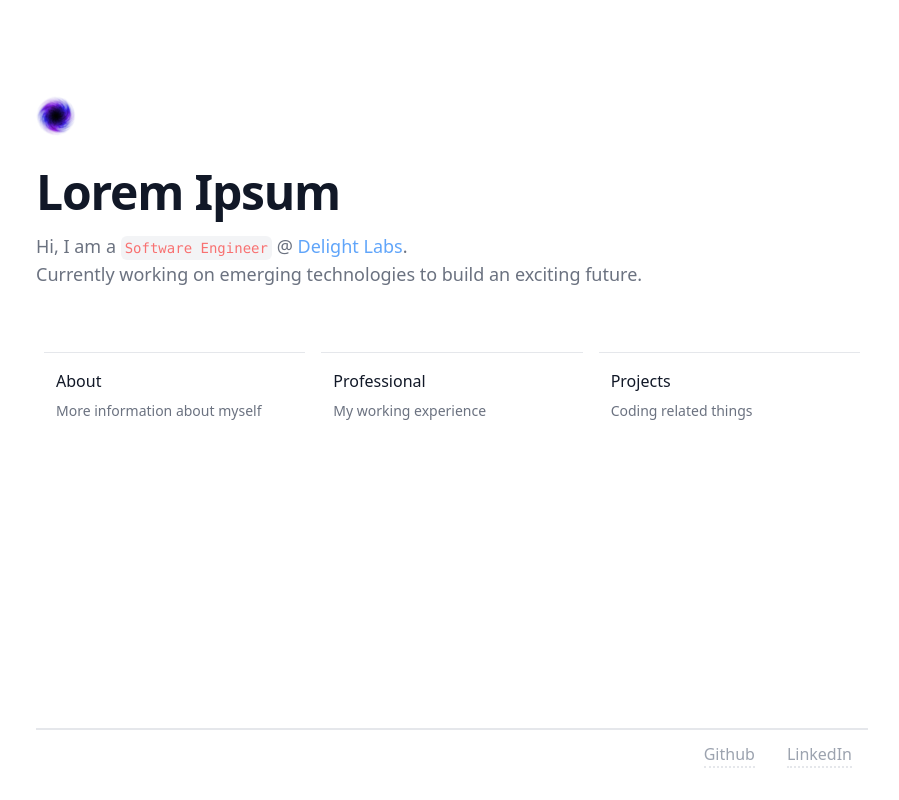
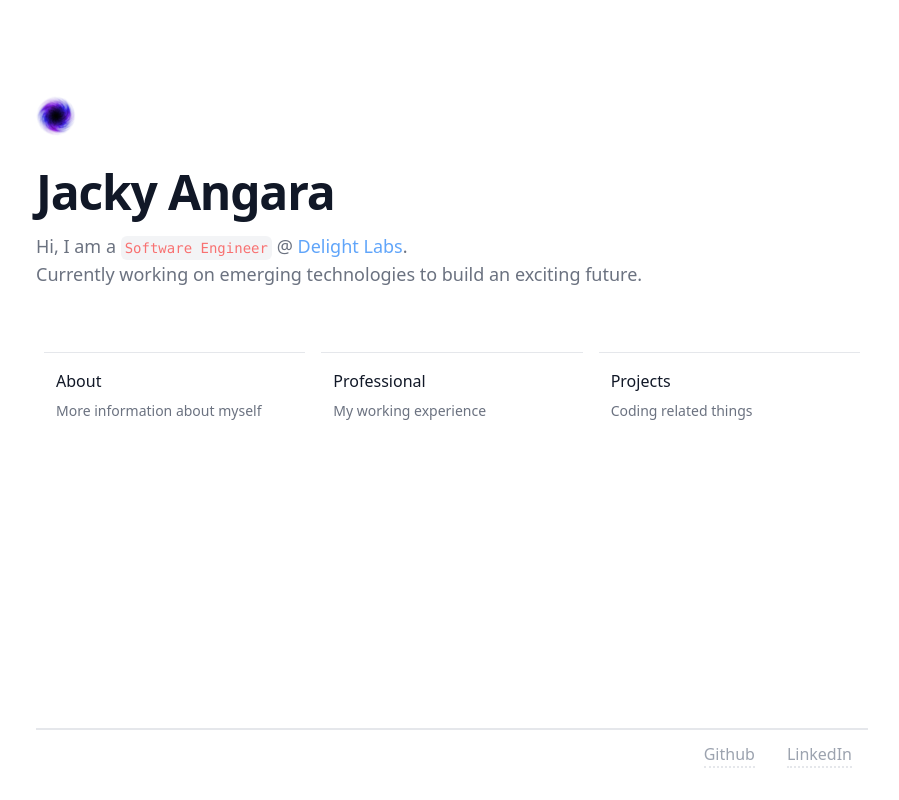
Before and after one commit to espisangijo/espisangijo.github.io, a Next.js app: page / in a window 1280 px wide. Shown: the whole page, without its empty margins (188-1087 px from the left). Built offline with nearby package versions, Linux system fonts and the light colour scheme.

Commit message:
change html

```diff
--- a/pages/index.tsx
+++ b/pages/index.tsx
@@ -5,7 +5,7 @@ import Link from 'next/link'
 const Home: NextPage = () => {
   return (
       <div>
-          <h1 className="mt-8 text-3xl font-extrabold tracking-tight text-gray-900 sm:text-5xl">Lorem Ipsum</h1>
+          <h1 className="mt-8 text-3xl font-extrabold tracking-tight text-gray-900 sm:text-5xl">Jacky Angara</h1>
           <p className="mt-4 text-lg font-light text-gray-500">
             Hi, I am a <i className="p-1 font-mono text-sm text-red-400 bg-gray-100 rounded-md">Software Engineer</i> @ <i className="font-medium text-blue-400">Delight Labs</i>.<br/>
             Currently working on emerging technologies to build an exciting future.
```
